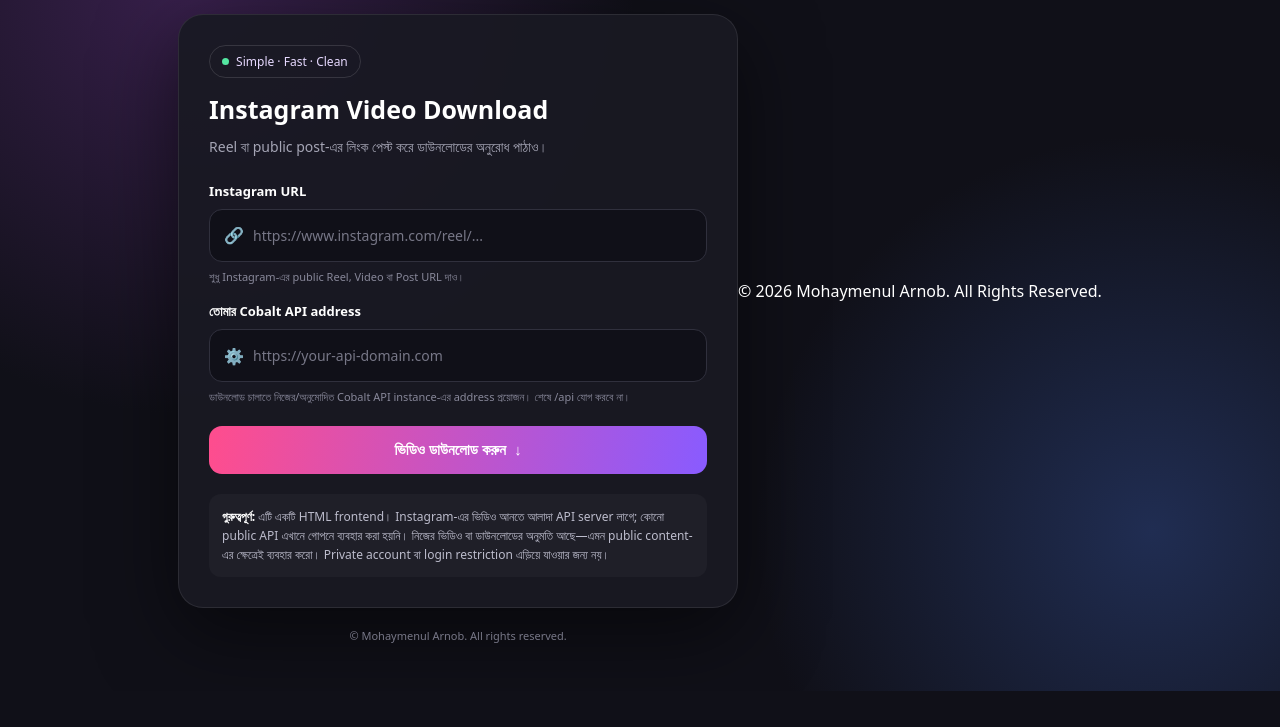
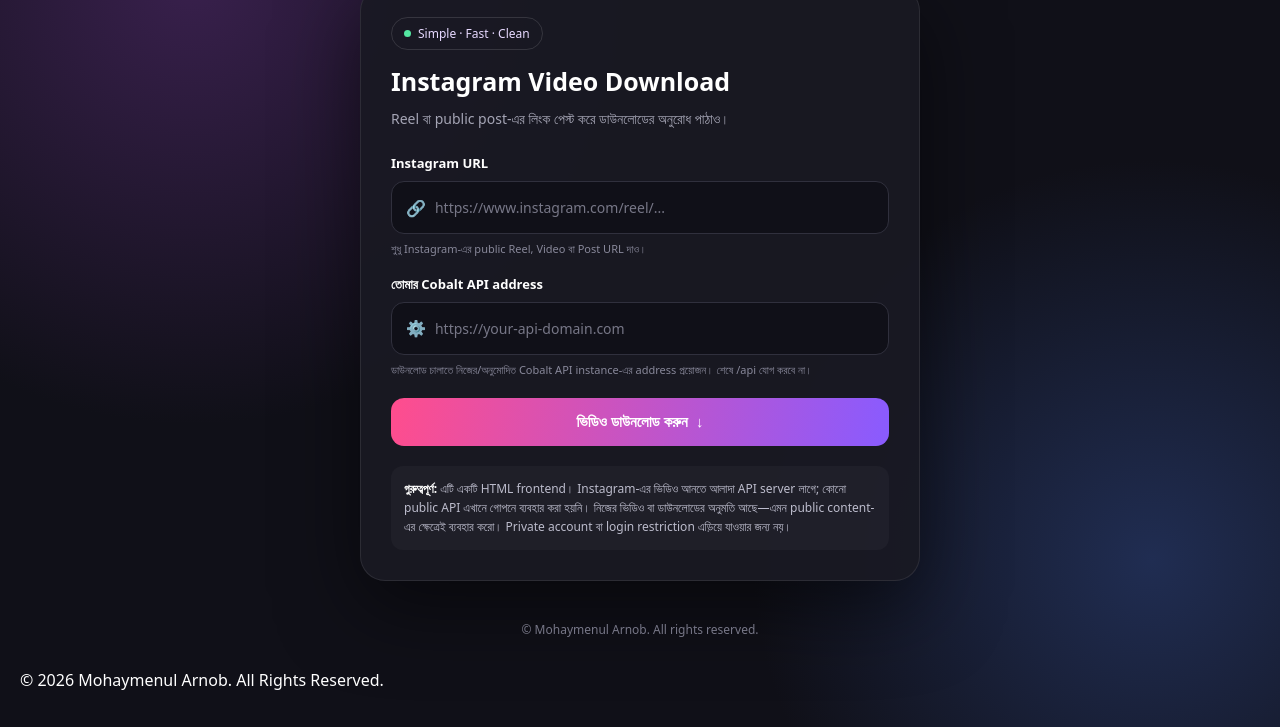
Before and after one commit to mohaymenularnob841216/Instavideodownloader, a plain HTML site: page index.html in a window 1280 px wide. Shown: the part 109-836 px from the top of the page. Before the commit the page ends 800 px from the top, so only its background shows below. Drawn offline with Linux system fonts and the light colour scheme.

Commit message:
Update index.html

```diff
--- a/index.html
+++ b/index.html
@@ -15,6 +15,30 @@ button{width:100%;border:0;border-radius:13px;padding:15px 18px;margin-top:20px;
 .status{display:none;margin-top:16px;border-radius:12px;padding:13px;font-size:13px;line-height:1.55;background:#252535;color:#e5e5f1;overflow-wrap:anywhere}.status.show{display:block}.status.error{background:#49232e;color:#ffd6df}.status.success{background:#173b30;color:#c9ffe8}.downloads{display:grid;gap:10px;margin-top:12px}.downloads a{display:block;text-decoration:none;text-align:center;padding:12px;border:1px solid #ffffff24;border-radius:11px;color:white;background:#ffffff0c;font-size:13px}
 .note{margin-top:20px;padding:13px;border-radius:12px;background:#ffffff08;color:#bcbccc;font-size:12px;line-height:1.6}.note strong{color:#fff}.foot{text-align:center;color:#777787;font-size:11px;margin-top:20px}.foot a{color:#b8a2ff;text-decoration:none}
 @media(max-width:480px){body{padding:16px}.card{padding:23px 19px}.brand h1{font-size:22px}h2{font-size:22px}}
+  body {
+  display: block;
+  width: 100%;
+  padding: 20px;
+}
+
+.wrap {
+  width: 100%;
+  max-width: 560px;
+  margin: 0 auto;
+}
+
+.card {
+  width: 100%;
+}
+
+.foot {
+  display: block;
+  width: 100%;
+  text-align: center;
+  margin-top: 25px;
+  padding: 15px 5px;
+  font-size: 12px;
+    }
 </style>
 </head>
 <body>
```
